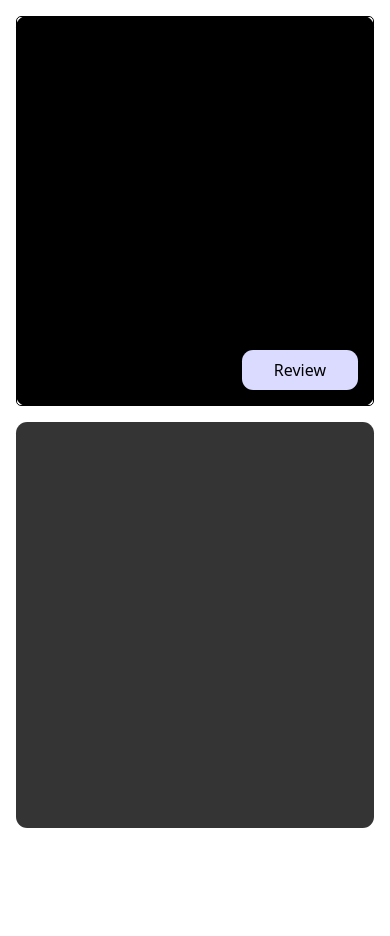
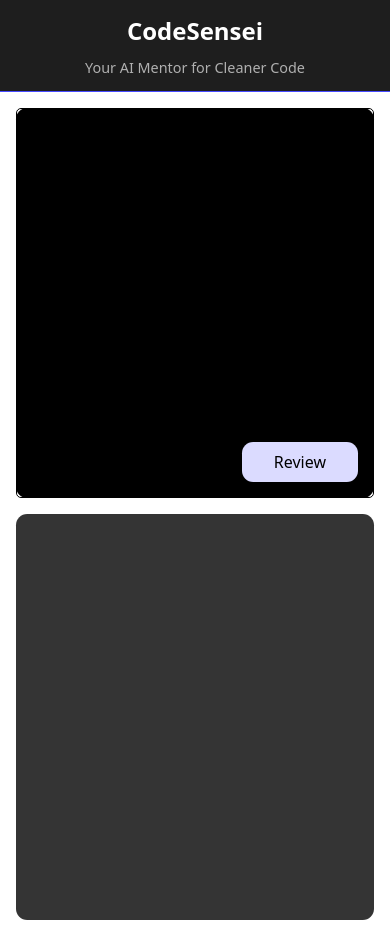
Before and after one commit to omprakash0224/ai-code-reviewer, a React (Vite) app in the folder frontend/: page / in a window 390 px wide. Before the commit the page ends 844 px from the top, so only its background shows below. Built offline with nearby package versions, Linux system fonts and the light colour scheme.

Commit message:
add navbar

```diff
--- a/frontend/src/App.css
+++ b/frontend/src/App.css
@@ -62,6 +62,30 @@
   position: relative;
 }
 
+.navbar {
+  display: flex;
+  flex-direction: column;
+  align-items: center;
+  justify-content: center;
+  background-color: #1e1e1e;
+  color: #ffffff;
+  padding: 1rem;
+  text-align: center;
+  border-bottom: 1px solid #474bff;
+}
+
+.navbar-brand {
+  font-size: 1.8rem;
+  font-weight: bold;
+  margin-bottom: 0.5rem;
+}
+
+.navbar-tagline {
+  font-size: 1rem;
+  font-weight: 300;
+  color: #b0b0b0;
+}
+
 .loader {
   --d: 24.6px;
   width: 4.5px;
@@ -112,4 +136,15 @@
     width: 2.25px;
     height: 2.25px;
   }
+  .navbar {
+    padding: 0.8rem;
+  }
+
+  .navbar-brand {
+    font-size: 1.5rem;
+  }
+
+  .navbar-tagline {
+    font-size: 0.9rem;
+  }
 }
--- a/frontend/src/App.jsx
+++ b/frontend/src/App.jsx
@@ -25,6 +25,10 @@
 
   return (
     <>
+    <header className="navbar">
+      <div className="navbar-brand">CodeSensei</div>
+      <div className="navbar-tagline">Your AI Mentor for Cleaner Code</div>
+    </header>
     <main>
       <div className="left">
         <div className="code">
```
